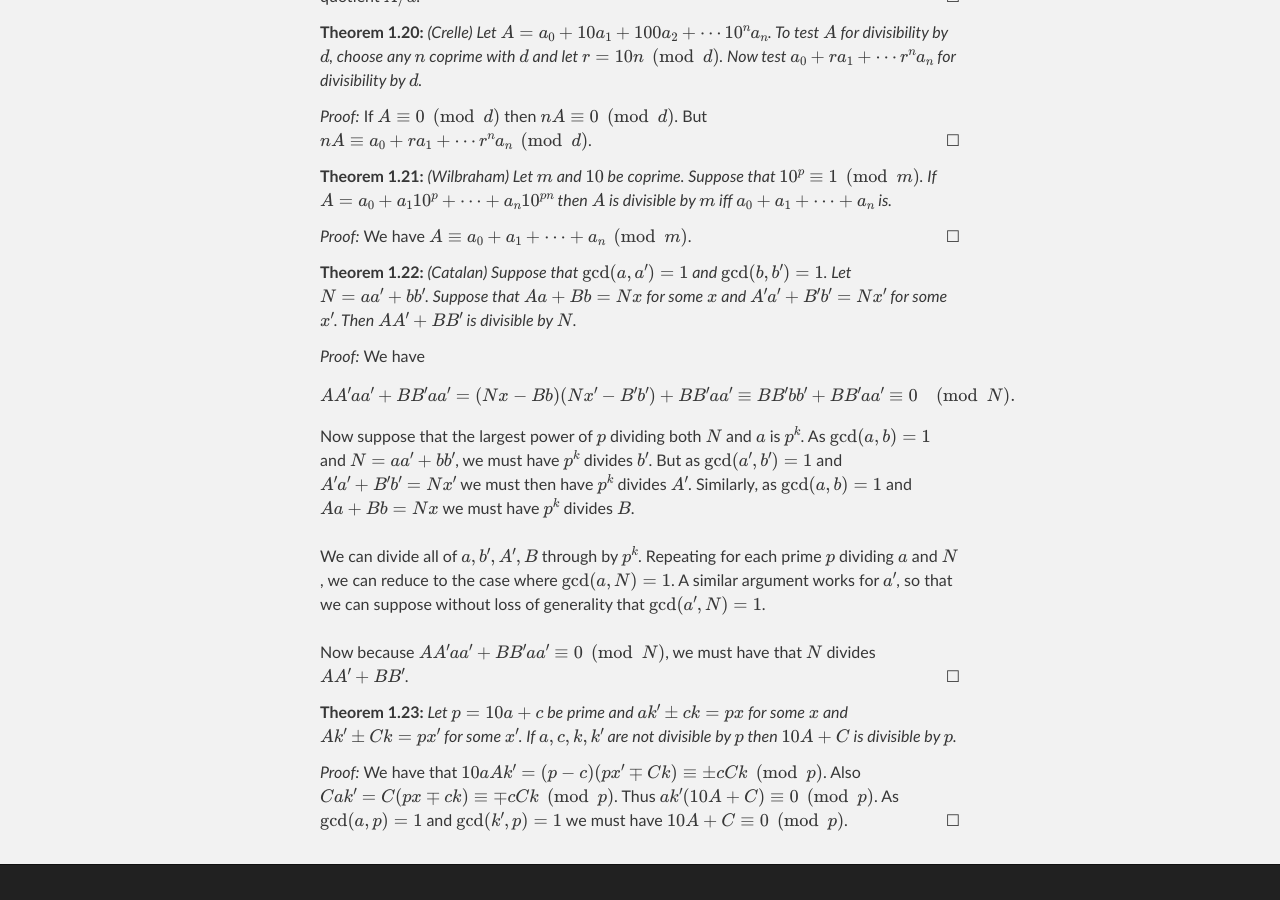
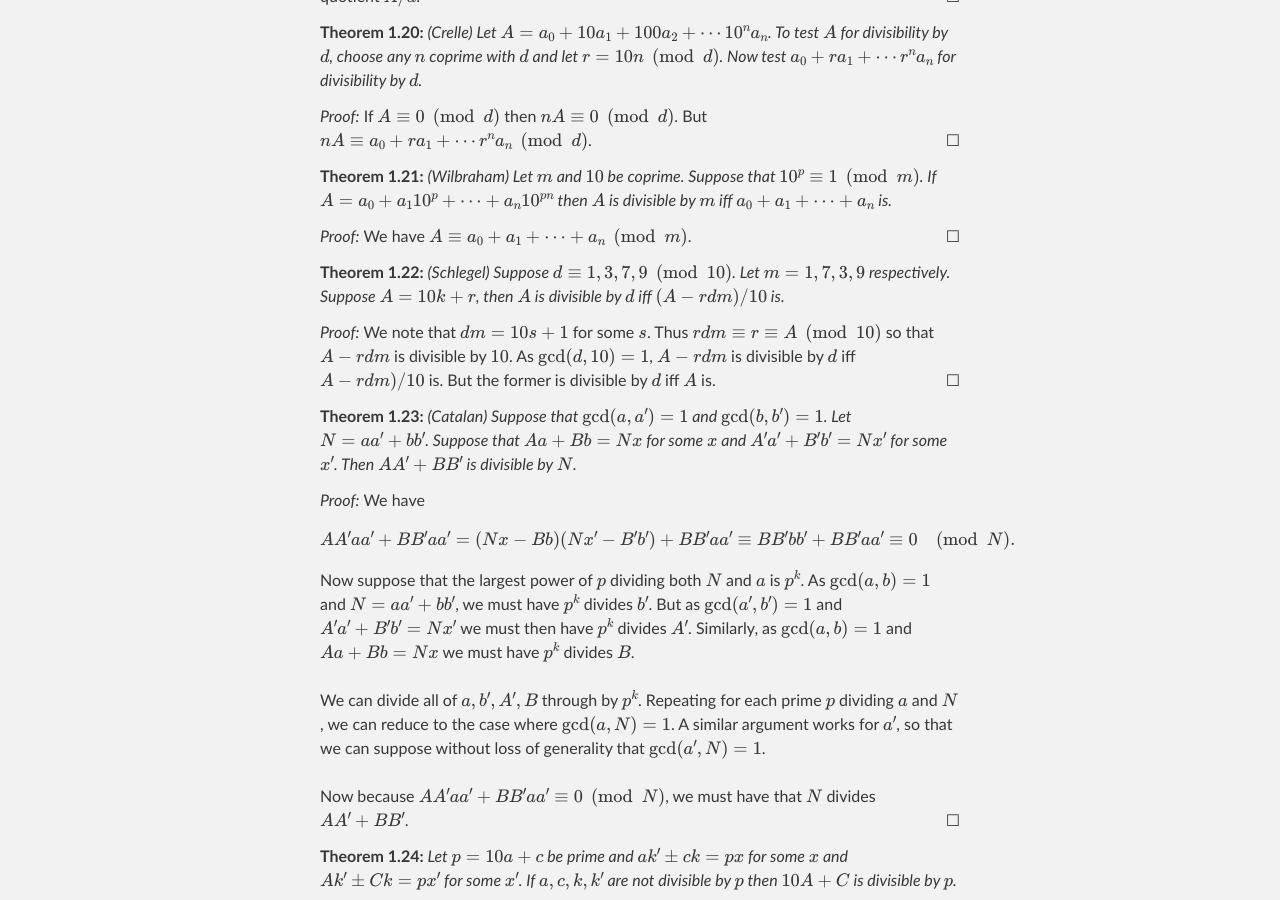
Before and after one commit to wbhart/SimpleMath, a Jekyll site: the page built from divisrules.html, in a window 1280 px wide and 900 px high, scrolled down 3448 px. Built offline with Jekyll 4.4.1, drawn with Linux system fonts in a browser that asks for light colours; formulas are drawn with MathJax 3.

Commit message:
Update divisrules.html

```diff
--- a/divisrules.html
+++ b/divisrules.html
@@ -196,6 +196,15 @@ $A = a_0 + a_110^p + \cdots + a_n10^{pn}$ then $A$ is divisible by $m$ iff $a_0
 <proof> We have $A \equiv a_0 + a_1 + \cdots + a_n \pmod{m}$.
 </proof>
 
+<theorem> (Schlegel) Suppose $d \equiv 1, 3, 7, 9 \pmod{10}$. Let $m = 1, 7, 3, 9$ respectively. Suppose $A = 10k + r$,
+then $A$ is divisible by $d$ iff $(A - rdm)/10$ is.
+</theorem>
+
+<proof> We note that $dm = 10s + 1$ for some $s$. Thus $rdm \equiv r \equiv A \pmod{10}$ so that $A - rdm$ is divisible
+by $10$. As $\gcd(d, 10) = 1$, $A - rdm$ is divisible by $d$ iff $A - rdm)/10$ is. But the former is divisible by $d$ iff
+$A$ is.
+</proof>
+
 <theorem> (Catalan) Suppose that $\gcd(a, a') = 1$ and $\gcd(b, b') = 1$. Let $N = aa' + bb'$. Suppose that
 $Aa + Bb = Nx$ for some $x$ and $A'a' + B'b' = Nx'$ for some $x'$. Then $AA' + BB'$ is divisible by $N$.
 </theorem>
```
